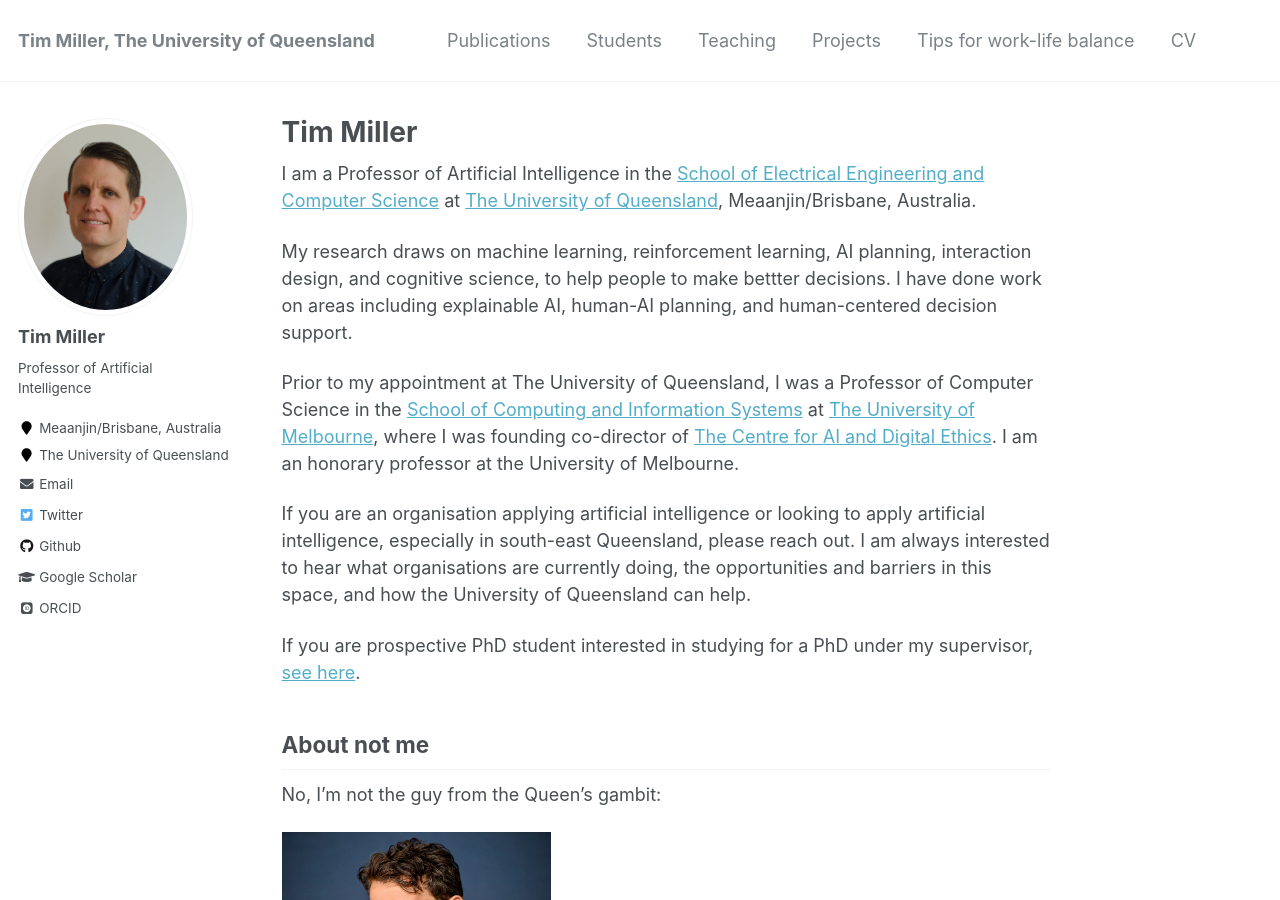
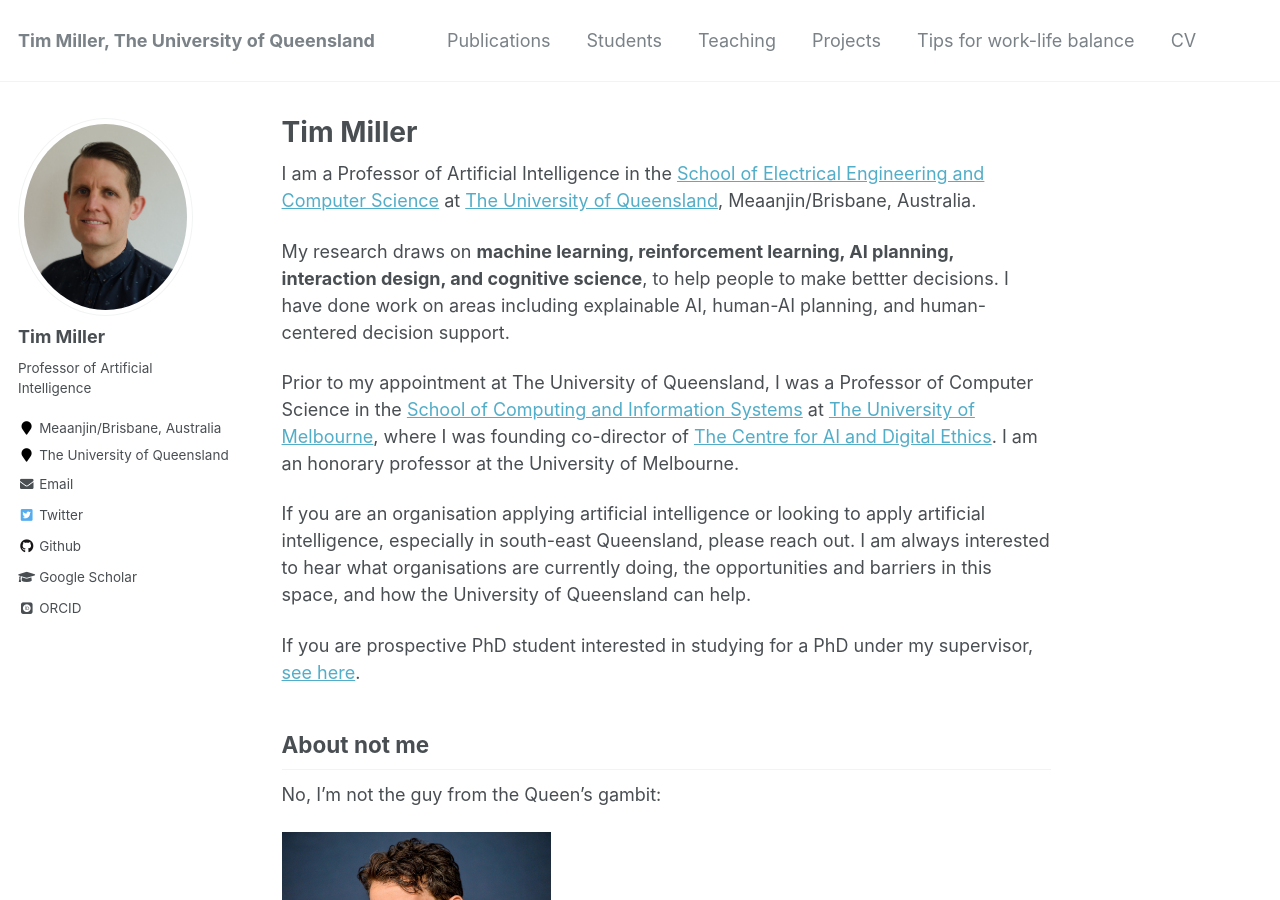
Before and after one commit to uqtmiller/uqtmiller.github.io, a Jekyll site: the page built from _pages/about.md, in a window 1280 px wide and 900 px high. Built offline with Jekyll 4.4.1, drawn with Linux system fonts in a browser that asks for light colours; some web fonts are replaced.

```diff
--- a/_pages/about.md
+++ b/_pages/about.md
@@ -10,7 +10,7 @@ redirect_from:
 
 I am a Professor of Artificial Intelligence in the [School of Electrical Engineering and Computer Science](https://eecs.uq.edu.au/) at [The University of Queensland](https://www.uq.edu.au/), Meaanjin/Brisbane, Australia.
 
-My research draws on machine learning, reinforcement learning, AI planning, interaction design, and cognitive science, to help people to make bettter decisions.
+My research draws on **machine learning, reinforcement learning, AI planning, interaction design, and cognitive science**, to help people to make bettter decisions.
 I have done work on areas including explainable AI, human-AI planning, and human-centered decision support.
 
 Prior to my appointment at The University of Queensland, I was a Professor of Computer Science in the [School of Computing and Information Systems](https://cis.unimelb.edu.au) at [The University of Melbourne](https://www.unimelb.edu.au), where I was founding co-director of [The Centre for AI and Digital Ethics](https://www.unimelb.edu.au/caide). I am an honorary professor at the University of Melbourne.
```
